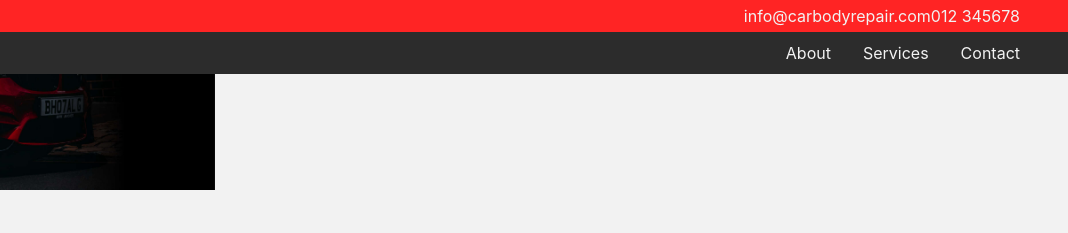
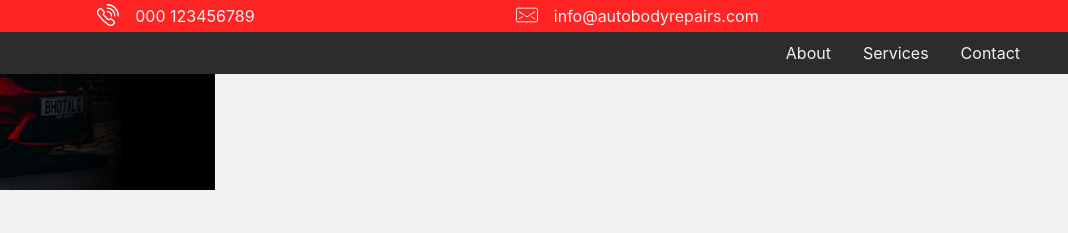
Before and after one commit to mthom26/car-body-repair, a Gatsby site: page / in a window 1280 px wide. Shown: the top 233 px of the page, 212-1280 px from the left. Built offline with nearby package versions, Linux system fonts and the light colour scheme; Gatsby itself is replaced by a stand-in of ours; no server answers.

Commit message:
Update NavInfo

```diff
--- a/src/components/Nav.js
+++ b/src/components/Nav.js
@@ -3,6 +3,8 @@ import AnchorLink from 'react-anchor-link-smooth-scroll';
 
 import logo from '../images/logo.svg';
 import menuIcon from '../images/menuIcon.svg';
+import emailIcon from '../images/e-mail-white.svg';
+import phoneIcon from '../images/phone-white.svg';
 
 class Nav extends React.Component {
   constructor() {
@@ -23,8 +25,24 @@ class Nav extends React.Component {
     return (
       <div className="nav">
         <div className="navInfo">
-          <a href="#header">info@carbodyrepair.com</a>
-          <p>012 345678</p>
+          <div className="contactDetailsPair contactDetailsPair-inline">
+            <img
+              src={phoneIcon}
+              width="22px"
+              height="22px"
+              style={{marginRight: '1rem'}}
+            />
+            <p>000 123456789</p>
+          </div>
+          <div className="contactDetailsPair contactDetailsPair-inline">
+            <img
+              src={emailIcon}
+              width="22px"
+              height="22px"
+              style={{marginRight: '1rem'}}
+            />
+            <p>info@autobodyrepairs.com</p>
+          </div>
         </div>
 
         <div className="navContainer">
--- a/src/styles/_contact.scss
+++ b/src/styles/_contact.scss
@@ -11,6 +11,11 @@
 .contactDetailsPair {
   display: flex;
   margin-bottom: $spacing-2;
+
+  &-inline {
+    margin-bottom: 0;
+  }
+
   p {
     font-size: 1.2rem;
     margin: 0;
--- a/src/styles/_nav.scss
+++ b/src/styles/_nav.scss
@@ -25,9 +25,20 @@
   position: relative;
   background: $color-primary;
   display: flex;
-  justify-content: flex-end;
+  justify-content: space-evenly;
   padding: 0.25rem 3rem;
   z-index: 22;
+
+  p {
+    font-size: 1rem !important;
+  }
+}
+
+@include mediaMd {
+  .navInfo {
+    flex-direction: column;
+    align-items: center;
+  }
 }
 
 .menuBtn {
```
